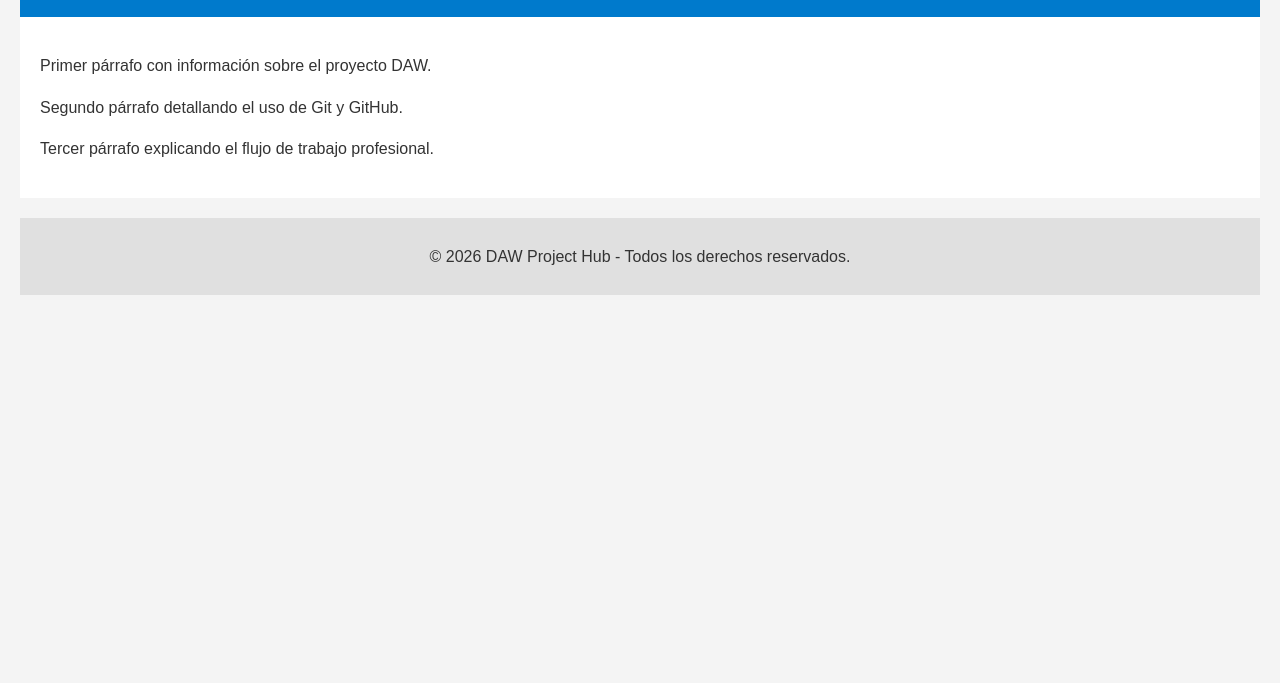
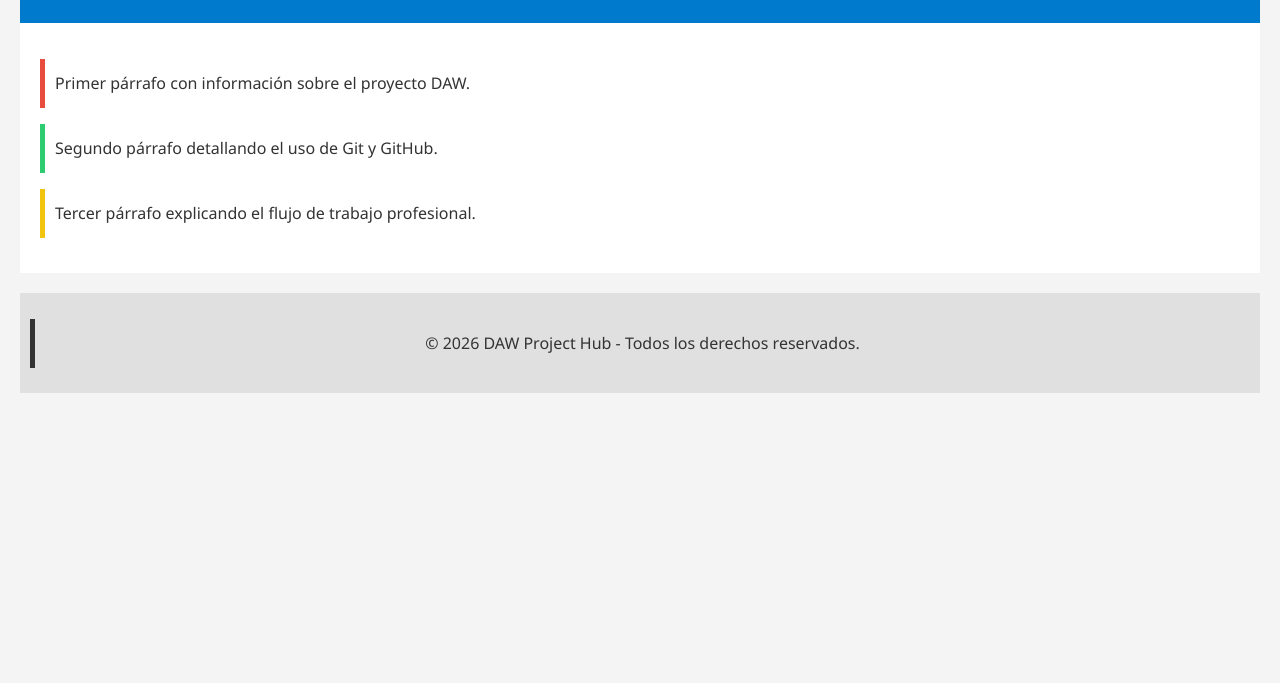
Before and after one commit to zx25student410-afk/daw-project-hub, a plain HTML site: page index.html in a window 1280 px wide. Shown: the part 117-800 px from the top of the page. Drawn offline with Linux system fonts and the light colour scheme.

Commit message:
Mejorar tipografía, interlineado y aplicar bordes de colores a los párrafos

```diff
--- a/styles.css
+++ b/styles.css
@@ -1,6 +1,6 @@
 body {
-    font-family: Arial, sans-serif;
-    line-height: 1.6;
+    font-family: 'Segoe UI', Tahoma, Geneva, Verdana, sans-serif;
+    line-height: 1.8;
     margin: 0;
     padding: 20px;
     background-color: #f4f4f4;
@@ -19,6 +19,24 @@ main {
     background: white;
 }
 
+p {
+    margin-bottom: 15px;
+    padding: 10px;
+    border-left: 5px solid;
+}
+
+.parrafo-1 {
+    border-color: #e74c3c;
+}
+
+.parrafo-2 {
+    border-color: #2ecc71;
+}
+
+.parrafo-3 {
+    border-color: #f1c40f;
+}
+
 footer {
     text-align: center;
     padding: 10px;
```
